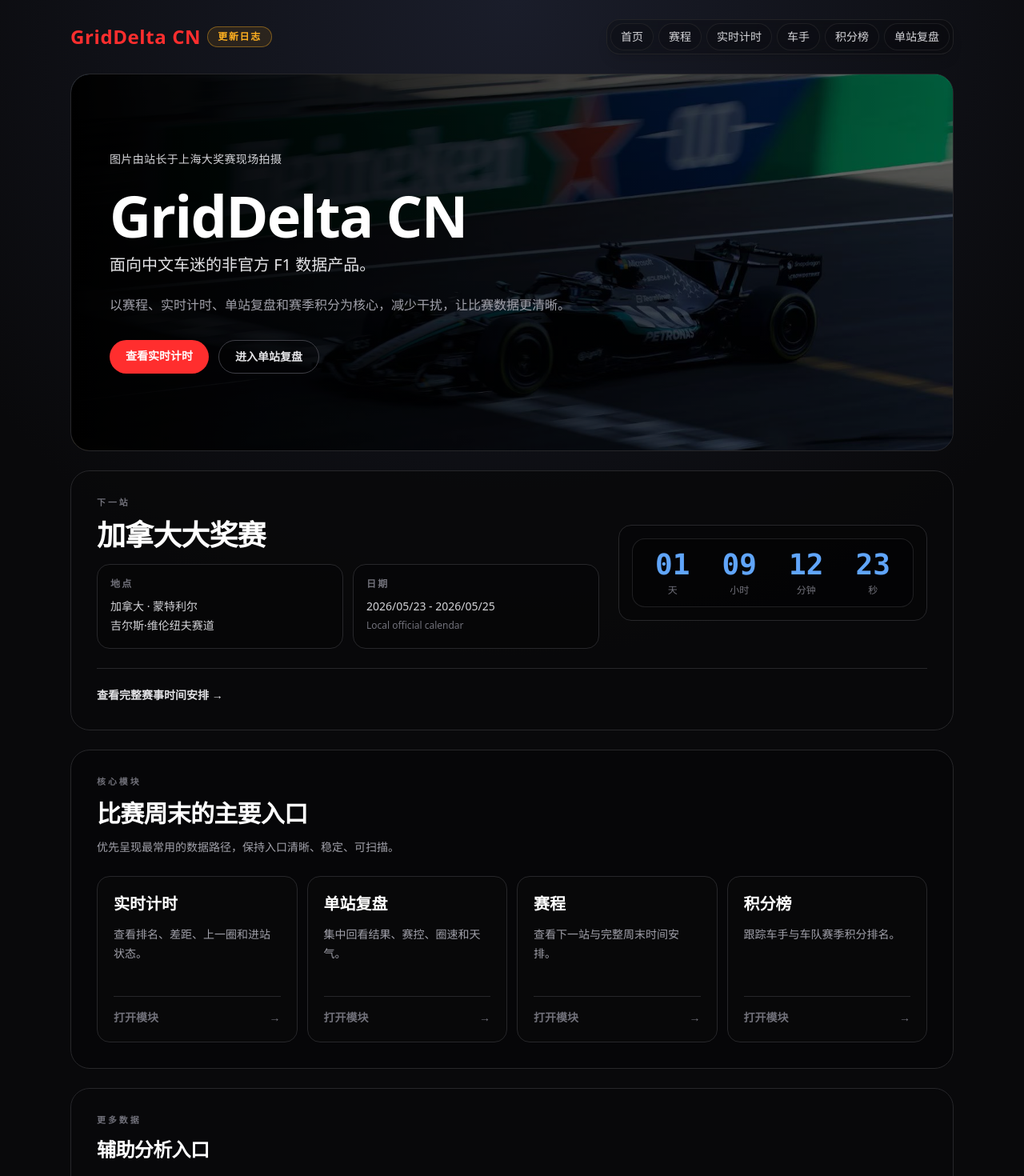
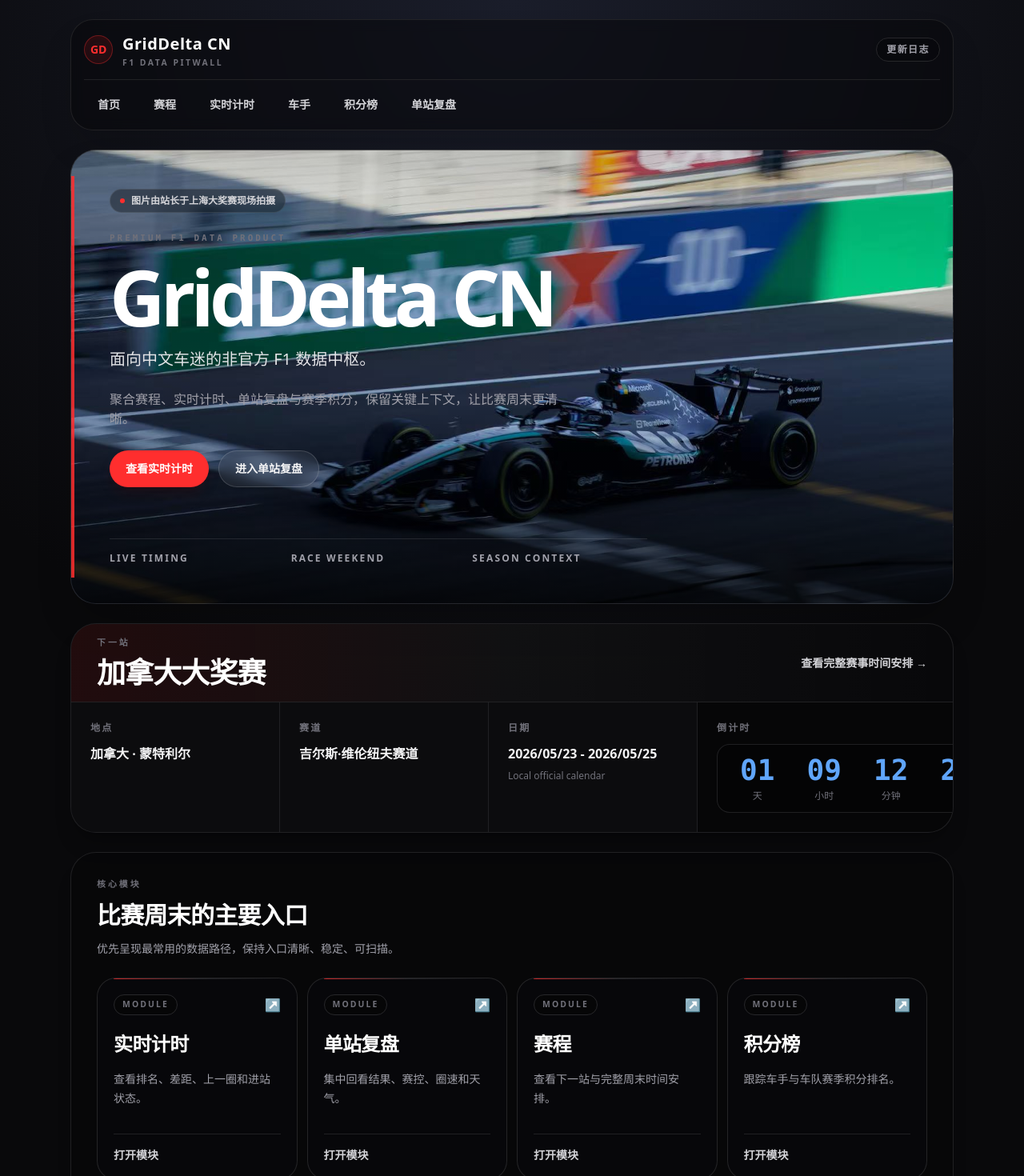
Before and after one commit to s8k8ps26k6-ui/pitwallcn, a Next.js app: page / in a window 1280 px wide. Shown: the top 1470 px of the page at 80% size. Built offline with nearby package versions, Linux system fonts and the light colour scheme; no server answers.

Commit message:
Polish homepage and header visual hierarchy

```diff
--- a/src/app/layout.tsx
+++ b/src/app/layout.tsx
@@ -6,23 +6,34 @@ const siteUrl = "https://pitwallcn-57ny.vercel.app";
 
 export const viewport: Viewport = {
   width: "device-width",
-  initialScale: 1
+  initialScale: 1,
 };
 
 export const metadata: Metadata = {
   metadataBase: new URL(siteUrl),
   title: {
     default: "GridDelta CN | F1 数据看板",
-    template: "%s | GridDelta CN"
+    template: "%s | GridDelta CN",
   },
-  description: "GridDelta CN 是一个面向中文 F1 车迷的非官方数据看板，提供赛程、赛控、比赛结果、圈速分析和赛道天气等比赛周末数据入口。",
-  keywords: ["F1", "Formula 1", "OpenF1", "GridDelta CN", "Grid Delta", "赛车数据", "赛会控制", "圈速分析", "比赛结果"],
+  description:
+    "GridDelta CN 是一个面向中文 F1 车迷的非官方数据看板，提供赛程、赛控、比赛结果、圈速分析和赛道天气等比赛周末数据入口。",
+  keywords: [
+    "F1",
+    "Formula 1",
+    "OpenF1",
+    "GridDelta CN",
+    "Grid Delta",
+    "赛车数据",
+    "赛会控制",
+    "圈速分析",
+    "比赛结果",
+  ],
   authors: [{ name: "GridDelta CN" }],
   creator: "GridDelta CN",
   publisher: "GridDelta CN",
   applicationName: "GridDelta CN",
   alternates: {
-    canonical: siteUrl
+    canonical: siteUrl,
   },
   openGraph: {
     title: "GridDelta CN | F1 数据看板",
@@ -30,17 +41,17 @@ export const metadata: Metadata = {
     url: siteUrl,
     siteName: "GridDelta CN",
     locale: "zh_CN",
-    type: "website"
+    type: "website",
   },
   twitter: {
     card: "summary",
     title: "GridDelta CN | F1 数据看板",
-    description: "面向中文 F1 车迷的非官方比赛周末数据看板。"
+    description: "面向中文 F1 车迷的非官方比赛周末数据看板。",
   },
   robots: {
     index: true,
-    follow: true
-  }
+    follow: true,
+  },
 };
 
 const navItems = [
@@ -49,31 +60,52 @@ const navItems = [
   { label: "实时计时", href: "/live" },
   { label: "车手", href: "/drivers" },
   { label: "积分榜", href: "/standings" },
-  { label: "单站复盘", href: "/race-weekend" }
+  { label: "单站复盘", href: "/race-weekend" },
 ] as const;
 
-export default function RootLayout({ children }: { children: React.ReactNode }) {
+export default function RootLayout({
+  children,
+}: {
+  children: React.ReactNode;
+}) {
   return (
     <html lang="zh-CN">
       <body>
-        <div className="mx-auto min-h-screen max-w-6xl px-4 py-6 sm:px-6">
-          <header className="mb-6 flex flex-col gap-4 lg:flex-row lg:items-center lg:justify-between">
-            <div className="flex flex-wrap items-center gap-2">
-              <Link className="text-2xl font-bold tracking-wide text-neonRed transition hover:text-red-400" href="/">
-                GridDelta CN
+        <div className="mx-auto min-h-screen max-w-6xl px-4 py-5 sm:px-6 sm:py-6">
+          <header className="mb-6 rounded-[1.75rem] border border-zinc-800/80 bg-zinc-950/55 px-3 py-3 shadow-2xl shadow-black/20 backdrop-blur md:px-4">
+            <div className="flex items-center justify-between gap-3">
+              <Link
+                className="group inline-flex items-center gap-3 py-1"
+                href="/"
+                aria-label="GridDelta CN 首页"
+              >
+                <span className="flex h-9 w-9 items-center justify-center rounded-full border border-neonRed/35 bg-neonRed/10 text-sm font-black tracking-tight text-neonRed shadow-inner shadow-red-950/40">
+                  GD
+                </span>
+                <span className="leading-none">
+                  <span className="block text-lg font-bold tracking-wide text-white transition group-hover:text-neonRed sm:text-xl">
+                    GridDelta CN
+                  </span>
+                  <span className="mt-1 hidden text-[0.65rem] font-semibold uppercase tracking-[0.24em] text-zinc-500 sm:block">
+                    F1 Data Pitwall
+                  </span>
+                </span>
               </Link>
               <Link
-                className="rounded-full border border-neonAmber/40 bg-neonAmber/10 px-3 py-1 text-xs font-bold tracking-[0.14em] text-neonAmber transition hover:border-neonAmber hover:bg-neonAmber/20"
+                className="shrink-0 rounded-full border border-zinc-800 bg-black/25 px-3 py-1.5 text-xs font-semibold tracking-[0.12em] text-zinc-400 transition hover:border-neonAmber/40 hover:bg-neonAmber/10 hover:text-neonAmber"
                 href="/project"
               >
                 更新日志
               </Link>
             </div>
-            <nav className="grid w-full grid-cols-4 gap-1.5 rounded-2xl border border-zinc-800/80 bg-black/20 p-1 text-center text-sm shadow-lg shadow-black/10 backdrop-blur lg:flex lg:w-fit lg:flex-wrap lg:text-left">
+            <nav
+              className="mt-3 flex gap-2 overflow-x-auto border-t border-zinc-800/80 pt-3 text-sm [-ms-overflow-style:none] [scrollbar-width:none] [&::-webkit-scrollbar]:hidden"
+              aria-label="主导航"
+            >
               {navItems.map((item) => (
                 <Link
                   key={item.href}
-                  className="rounded-xl border border-zinc-800/70 bg-zinc-950/20 px-2.5 py-2 text-zinc-300 transition hover:border-zinc-700 hover:bg-zinc-800 hover:text-white sm:px-3 lg:rounded-full lg:py-1.5"
+                  className="shrink-0 rounded-full border border-transparent px-3.5 py-2 font-semibold text-zinc-300 transition hover:border-zinc-700 hover:bg-white/[0.04] hover:text-white lg:px-4"
                   href={item.href}
                 >
                   {item.label}
--- a/src/app/page.tsx
+++ b/src/app/page.tsx
@@ -6,46 +6,46 @@ const primaryModules = [
   {
     label: "实时计时",
     href: "/live",
-    description: "查看排名、差距、上一圈和进站状态。"
+    description: "查看排名、差距、上一圈和进站状态。",
   },
   {
     label: "单站复盘",
     href: "/race-weekend",
-    description: "集中回看结果、赛控、圈速和天气。"
+    description: "集中回看结果、赛控、圈速和天气。",
   },
   {
     label: "赛程",
     href: "/schedule",
-    description: "查看下一站与完整周末时间安排。"
+    description: "查看下一站与完整周末时间安排。",
   },
   {
     label: "积分榜",
     href: "/standings",
-    description: "跟踪车手与车队赛季积分排名。"
-  }
+    description: "跟踪车手与车队赛季积分排名。",
+  },
 ] as const;
 
 const secondaryModules = [
   {
     label: "车手",
-    href: "/drivers"
+    href: "/drivers",
   },
   {
     label: "比赛结果",
-    href: "/results"
+    href: "/results",
   },
   {
     label: "赛会控制",
-    href: "/race-control"
+    href: "/race-control",
   },
   {
     label: "圈速分析",
-    href: "/lap-analysis"
+    href: "/lap-analysis",
   },
   {
     label: "赛道天气",
-    href: "/weather"
-  }
+    href: "/weather",
+  },
 ] as const;
 
 function formatDateRange(startIso: string, endIso: string) {
@@ -53,13 +53,15 @@ function formatDateRange(startIso: string, endIso: string) {
     year: "numeric",
     month: "2-digit",
     day: "2-digit",
-    timeZone: "Asia/Shanghai"
+    timeZone: "Asia/Shanghai",
   });
   return `${formatter.format(new Date(startIso))} - ${formatter.format(new Date(endIso))}`;
 }
 
 function getScheduleSourceLabel(source: "local" | "local+openf1") {
-  return source === "local+openf1" ? "Local calendar + OpenF1 sessions" : "Local official calendar";
+  return source === "local+openf1"
+    ? "Local calendar + OpenF1 sessions"
+    : "Local official calendar";
 }
 
 export default async function Home() {
@@ -69,106 +71,195 @@ export default async function Home() {
   return (
     <main className="space-y-6">
       <section
-        className="motion-fade-up relative overflow-hidden rounded-3xl border border-zinc-800 bg-cover bg-center px-6 py-16 sm:px-10 lg:px-12 lg:py-24"
+        className="motion-fade-up relative overflow-hidden rounded-[2rem] border border-zinc-800/80 bg-cover bg-[center_42%] px-5 py-7 shadow-2xl shadow-black/30 sm:px-8 sm:py-10 lg:min-h-[560px] lg:px-12 lg:py-12"
         style={{ backgroundImage: "url('/images/hero.jpg')" }}
       >
-        <div className="absolute inset-0 bg-gradient-to-r from-black via-black/88 to-black/45" aria-hidden="true" />
-        <div className="absolute inset-0 bg-black/20" aria-hidden="true" />
-        <div className="relative max-w-2xl space-y-6">
-          <p className="text-sm tracking-wide text-zinc-300">图片由站长于上海大奖赛现场拍摄</p>
-          <div className="space-y-3">
-            <h1 className="text-5xl font-semibold tracking-tight text-white sm:text-7xl">GridDelta CN</h1>
-            <p className="text-lg text-zinc-200 sm:text-xl">面向中文车迷的非官方 F1 数据产品。</p>
+        <div
+          className="absolute inset-0 bg-gradient-to-r from-black/92 via-zinc-950/62 to-black/10"
+          aria-hidden="true"
+        />
+        <div
+          className="absolute inset-0 bg-gradient-to-t from-black/80 via-transparent to-black/20"
+          aria-hidden="true"
+        />
+        <div
+          className="absolute inset-y-8 left-0 w-1 bg-neonRed/85"
+          aria-hidden="true"
+        />
+        <div className="relative flex min-h-[430px] flex-col justify-between gap-10 lg:min-h-[470px]">
+          <div className="max-w-2xl space-y-6">
+            <div className="inline-flex items-center gap-2 rounded-full border border-white/10 bg-black/35 px-3 py-1.5 text-xs font-semibold text-zinc-300 backdrop-blur">
+              <span
+                className="h-1.5 w-1.5 rounded-full bg-neonRed"
+                aria-hidden="true"
+              />
+              图片由站长于上海大奖赛现场拍摄
+            </div>
+            <div className="space-y-4">
+              <p className="eyebrow text-zinc-400">Premium F1 Data Product</p>
+              <h1 className="max-w-3xl text-5xl font-semibold tracking-[-0.06em] text-white sm:text-7xl lg:text-8xl">
+                GridDelta CN
+              </h1>
+              <p className="max-w-xl text-lg leading-8 text-zinc-200 sm:text-xl">
+                面向中文车迷的非官方 F1 数据中枢。
+              </p>
             </div>
             <p className="max-w-xl text-sm leading-7 text-zinc-400 sm:text-base">
-            以赛程、实时计时、单站复盘和赛季积分为核心，减少干扰，让比赛数据更清晰。
+              聚合赛程、实时计时、单站复盘与赛季积分，保留关键上下文，让比赛周末更清晰。
             </p>
-          <div className="flex flex-wrap gap-3 pt-2 text-sm">
-            <Link className="rounded-full bg-neonRed px-5 py-2.5 font-semibold text-white transition hover:bg-red-600" href="/live">
+            <div className="flex flex-col gap-3 pt-1 text-sm sm:flex-row">
+              <Link
+                className="inline-flex items-center justify-center rounded-full bg-neonRed px-5 py-3 font-bold text-white shadow-lg shadow-red-950/25 transition hover:bg-red-600"
+                href="/live"
+              >
                 查看实时计时
               </Link>
-            <Link className="rounded-full border border-zinc-700 bg-black/25 px-5 py-2.5 font-semibold text-zinc-200 transition hover:border-zinc-500 hover:bg-white/5" href="/race-weekend">
+              <Link
+                className="inline-flex items-center justify-center rounded-full border border-white/15 bg-white/[0.06] px-5 py-3 font-semibold text-zinc-100 backdrop-blur transition hover:border-white/25 hover:bg-white/[0.09]"
+                href="/race-weekend"
+              >
                 进入单站复盘
               </Link>
             </div>
           </div>
+          <div className="grid max-w-2xl gap-2 border-t border-white/10 pt-4 text-xs font-semibold uppercase tracking-[0.18em] text-zinc-400 sm:grid-cols-3">
+            <span>Live Timing</span>
+            <span>Race Weekend</span>
+            <span>Season Context</span>
+          </div>
+        </div>
       </section>
 
-      <section className="motion-fade-up motion-delay-1 rounded-3xl border border-zinc-800 bg-zinc-950/80 p-5 sm:p-6 lg:p-8">
-        <div className="grid gap-6 lg:grid-cols-[1fr_auto] lg:items-center">
-          <div className="space-y-4">
+      <section className="motion-fade-up motion-delay-1 overflow-hidden rounded-[2rem] border border-zinc-800/80 bg-zinc-950/80 shadow-xl shadow-black/20">
+        <div className="border-b border-zinc-800/80 bg-gradient-to-r from-neonRed/10 via-white/[0.03] to-transparent px-5 py-4 sm:px-6 lg:px-8">
+          <div className="flex flex-col gap-2 sm:flex-row sm:items-center sm:justify-between">
             <div>
               <p className="eyebrow text-zinc-500">下一站</p>
-              <h2 className="mt-3 text-3xl font-semibold tracking-tight text-white sm:text-4xl">{nextRace.raceName}</h2>
+              <h2 className="mt-2 text-3xl font-semibold tracking-tight text-white sm:text-4xl">
+                {nextRace.raceName}
+              </h2>
             </div>
-            <dl className="grid gap-3 text-sm text-zinc-300 sm:grid-cols-2">
-              <div className="rounded-2xl border border-zinc-800 bg-black/25 p-4">
-                <dt className="text-xs font-semibold uppercase tracking-[0.18em] text-zinc-500">地点</dt>
-                <dd className="mt-2 leading-6">
+            <Link
+              className="text-sm font-semibold text-zinc-300 transition hover:text-neonRed"
+              href="/schedule"
+            >
+              查看完整赛事时间安排 →
+            </Link>
+          </div>
+        </div>
+        <div className="grid gap-0 lg:grid-cols-[1fr_320px]">
+          <dl className="grid gap-px bg-zinc-800/80 sm:grid-cols-3">
+            <div className="bg-zinc-950/85 p-5 sm:p-6">
+              <dt className="text-xs font-semibold uppercase tracking-[0.18em] text-zinc-500">
+                地点
+              </dt>
+              <dd className="mt-3 text-base font-semibold text-zinc-100">
                 {nextRace.country} · {nextRace.location}
-                  <br />
+              </dd>
+            </div>
+            <div className="bg-zinc-950/85 p-5 sm:p-6">
+              <dt className="text-xs font-semibold uppercase tracking-[0.18em] text-zinc-500">
+                赛道
+              </dt>
+              <dd className="mt-3 text-base font-semibold leading-6 text-zinc-100">
                 {nextRace.circuitName}
               </dd>
             </div>
-              <div className="rounded-2xl border border-zinc-800 bg-black/25 p-4">
-                <dt className="text-xs font-semibold uppercase tracking-[0.18em] text-zinc-500">日期</dt>
-                <dd className="mt-2 leading-6">{formatDateRange(nextRace.startDate, nextRace.endDate)}</dd>
-                <dd className="mt-1 text-xs text-zinc-500">{sourceLabel}</dd>
+            <div className="bg-zinc-950/85 p-5 sm:p-6">
+              <dt className="text-xs font-semibold uppercase tracking-[0.18em] text-zinc-500">
+                日期
+              </dt>
+              <dd className="mt-3 text-base font-semibold text-zinc-100">
+                {formatDateRange(nextRace.startDate, nextRace.endDate)}
+              </dd>
+              <dd className="mt-2 text-xs text-zinc-500">{sourceLabel}</dd>
             </div>
           </dl>
-          </div>
-          <div className="rounded-2xl border border-zinc-800 bg-black/30 p-4">
+          <div className="border-t border-zinc-800/80 bg-black/25 p-5 sm:p-6 lg:border-l lg:border-t-0">
+            <p className="mb-3 text-xs font-semibold uppercase tracking-[0.18em] text-zinc-500">
+              倒计时
+            </p>
             <RaceCountdown targetIso={nextRace.countdownTarget} />
           </div>
         </div>
-        <div className="mt-6 border-t border-zinc-800 pt-5">
-          <Link className="text-sm font-semibold text-zinc-200 transition hover:text-neonRed" href="/schedule">
-            查看完整赛事时间安排 →
-          </Link>
-        </div>
       </section>
 
-      <section className="motion-fade-up motion-delay-2 rounded-3xl border border-zinc-800 bg-black/25 p-5 sm:p-6 lg:p-8">
+      <section className="motion-fade-up motion-delay-2 rounded-[2rem] border border-zinc-800/80 bg-black/20 p-5 shadow-xl shadow-black/10 sm:p-6 lg:p-8">
         <div className="max-w-2xl">
           <p className="eyebrow text-zinc-500">核心模块</p>
-          <h2 className="mt-3 text-2xl font-semibold tracking-tight text-white sm:text-3xl">比赛周末的主要入口</h2>
-          <p className="mt-3 text-sm leading-6 text-zinc-400">优先呈现最常用的数据路径，保持入口清晰、稳定、可扫描。</p>
+          <h2 className="mt-3 text-2xl font-semibold tracking-tight text-white sm:text-3xl">
+            比赛周末的主要入口
+          </h2>
+          <p className="mt-3 text-sm leading-6 text-zinc-400">
+            优先呈现最常用的数据路径，保持入口清晰、稳定、可扫描。
+          </p>
         </div>
         <div className="mt-6 grid gap-3 md:grid-cols-2 xl:grid-cols-4">
           {primaryModules.map((item) => (
             <Link
               key={item.href}
-              className="group flex min-h-52 flex-col justify-between rounded-2xl border border-zinc-800 bg-zinc-950/70 p-5 transition hover:border-zinc-600 hover:bg-zinc-900/80"
+              className="group relative flex min-h-56 flex-col justify-between overflow-hidden rounded-3xl border border-zinc-800/90 bg-zinc-950/75 p-5 transition hover:border-zinc-600 hover:bg-zinc-950"
               href={item.href}
             >
+              <span
+                className="absolute inset-x-5 top-0 h-px bg-gradient-to-r from-neonRed/80 via-zinc-500/30 to-transparent"
+                aria-hidden="true"
+              />
               <div>
-                <h3 className="text-xl font-semibold text-white">{item.label}</h3>
-                <p className="mt-3 text-sm leading-6 text-zinc-400">{item.description}</p>
+                <div className="mb-5 flex items-center justify-between">
+                  <span className="rounded-full border border-zinc-800 bg-black/25 px-2.5 py-1 text-[0.65rem] font-bold uppercase tracking-[0.2em] text-zinc-500">
+                    Module
+                  </span>
+                  <span
+                    className="text-zinc-600 transition group-hover:text-neonRed"
+                    aria-hidden="true"
+                  >
+                    ↗
+                  </span>
                 </div>
-              <div className="mt-8 flex items-center justify-between border-t border-zinc-800 pt-4 text-sm">
-                <span className="font-semibold text-zinc-500">打开模块</span>
-                <span className="text-zinc-500 transition group-hover:text-neonRed">→</span>
+                <h3 className="text-2xl font-semibold tracking-tight text-white">
+                  {item.label}
+                </h3>
+                <p className="mt-4 text-sm leading-6 text-zinc-400">
+                  {item.description}
+                </p>
+              </div>
+              <div className="mt-8 border-t border-zinc-800/80 pt-4 text-sm font-semibold text-zinc-300 transition group-hover:text-white">
+                打开模块
               </div>
             </Link>
           ))}
         </div>
       </section>
 
-      <section className="motion-fade-up motion-delay-3 rounded-3xl border border-zinc-800 bg-zinc-950/55 p-5 sm:p-6 lg:p-8">
+      <section className="motion-fade-up motion-delay-3 rounded-[2rem] border border-zinc-800/80 bg-zinc-950/55 p-5 sm:p-6 lg:p-8">
         <div className="max-w-2xl">
           <p className="eyebrow text-zinc-500">更多数据</p>
-          <h2 className="mt-3 text-2xl font-semibold tracking-tight text-white">辅助分析入口</h2>
-          <p className="mt-3 text-sm leading-6 text-zinc-400">按需进入车手、赛果、赛控、圈速和天气页面。</p>
+          <h2 className="mt-3 text-2xl font-semibold tracking-tight text-white">
+            辅助分析入口
+          </h2>
+          <p className="mt-3 text-sm leading-6 text-zinc-400">
+            按需进入车手、赛果、赛控、圈速和天气页面。
+          </p>
         </div>
         <div className="mt-6 grid gap-2 sm:grid-cols-2 lg:grid-cols-5">
           {secondaryModules.map((item) => (
             <Link
               key={item.href}
-              className="flex items-center justify-between rounded-2xl border border-zinc-800 bg-black/20 px-4 py-3 text-sm font-semibold text-zinc-200 transition hover:border-zinc-600 hover:bg-white/5"
+              className="group flex min-h-20 items-center justify-between rounded-2xl border border-zinc-800/90 bg-black/20 px-4 py-4 text-sm font-semibold text-zinc-200 transition hover:border-zinc-600 hover:bg-white/[0.04]"
               href={item.href}
             >
-              <span>{item.label}</span>
-              <span className="text-zinc-600" aria-hidden="true">
+              <span className="flex items-center gap-3">
+                <span
+                  className="h-7 w-px bg-gradient-to-b from-neonRed/70 to-zinc-700"
+                  aria-hidden="true"
+                />
+                {item.label}
+              </span>
+              <span
+                className="text-zinc-600 transition group-hover:text-zinc-300"
+                aria-hidden="true"
+              >
                 →
               </span>
             </Link>
@@ -179,7 +270,10 @@ export default async function Home() {
       <footer className="motion-fade-up rounded-2xl border border-zinc-900 bg-black/20 px-5 py-6 text-sm text-zinc-500">
         <div className="flex flex-col gap-2 sm:flex-row sm:items-center sm:justify-between">
           <p className="font-semibold text-zinc-300">GridDelta CN</p>
-          <p>非官方项目 · 当前使用本地官方赛历 + OpenF1 辅助 · For Chinese F1 fans</p>
+          <p>
+            非官方项目 · 当前使用本地官方赛历 + OpenF1 辅助 · For Chinese F1
+            fans
+          </p>
         </div>
       </footer>
     </main>
```
Lines whose indentation alone changed are shown as unchanged.
